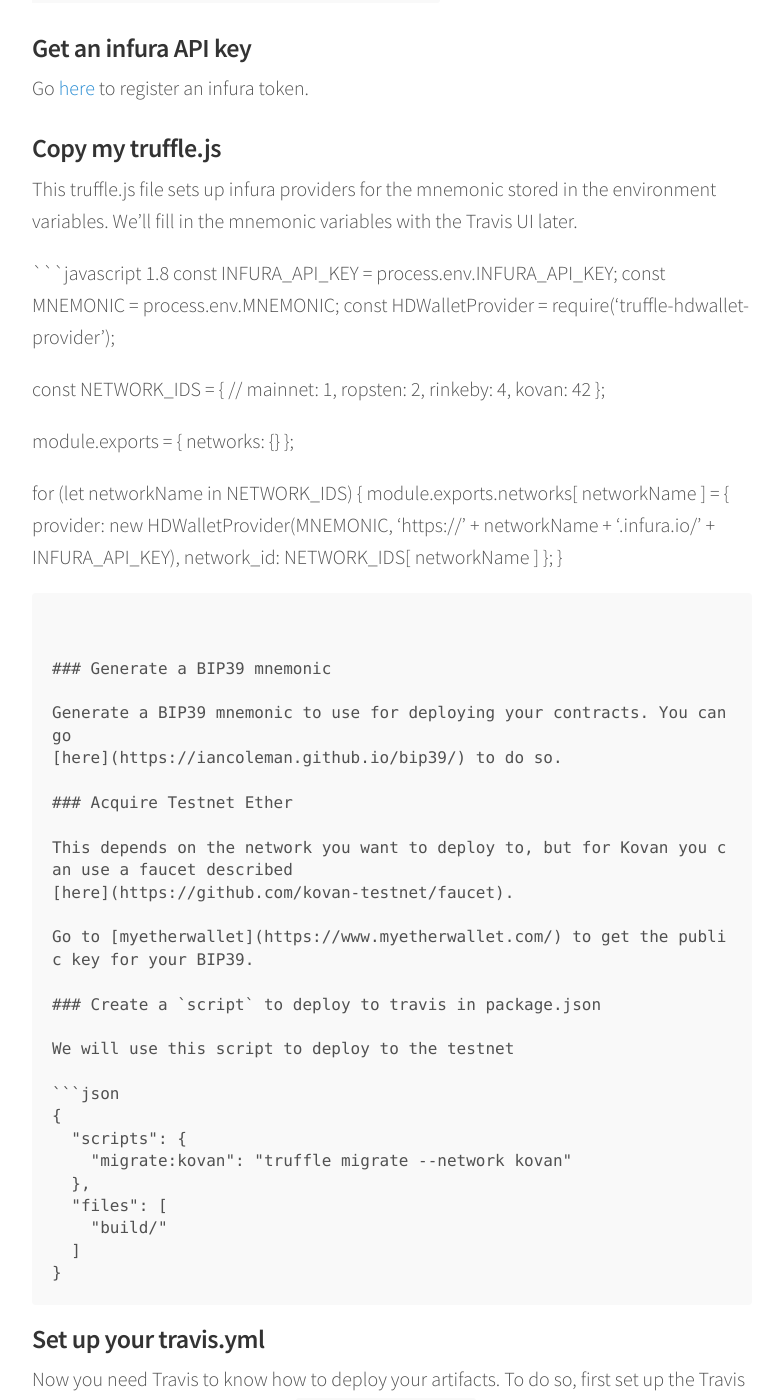
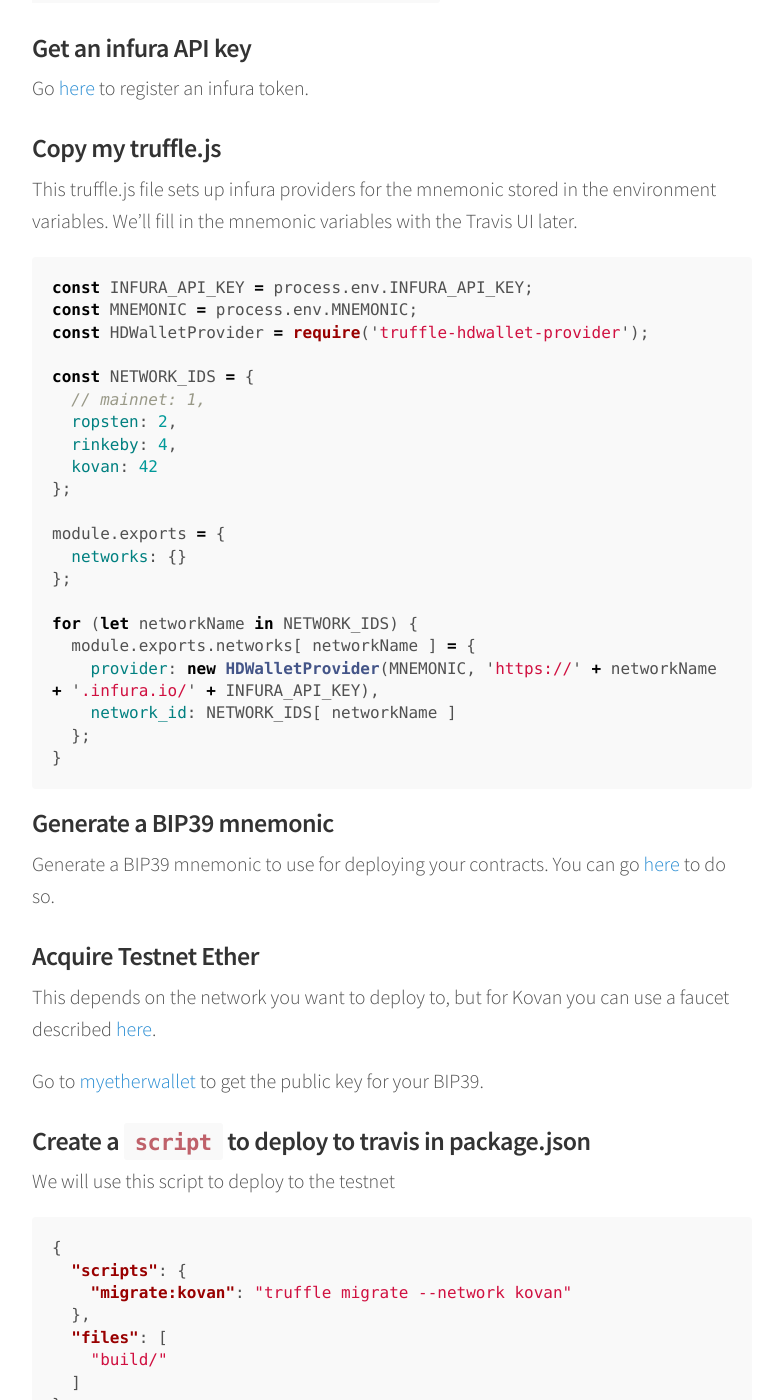
Before and after one commit to moodysalem/moodysalem.github.io, a Jekyll site: the page built from _posts/2017-10-23-Using_Travis_CI_to_Deploy_Ethereum_Smart_Contracts.markdown, in a window 1280 px wide and 1400 px high, scrolled down 1021 px. Shown: the whole window, without its empty margins (248-1028 px from the left). Built offline with Jekyll 4.4.1, drawn with Linux system fonts in a browser that asks for light colours; nearby versions of some CDN libraries; comment, search, counter and statistics services are not loaded.

Commit message:
fix styling

````diff
--- a/_posts/2017-10-23-Using_Travis_CI_to_Deploy_Ethereum_Smart_Contracts.markdown
+++ b/_posts/2017-10-23-Using_Travis_CI_to_Deploy_Ethereum_Smart_Contracts.markdown
@@ -35,7 +35,7 @@
 This truffle.js file sets up infura providers for the mnemonic stored in the environment variables. We'll fill in
 the mnemonic variables with the Travis UI later.
 
-```javascript 1.8
+```javascript
 const INFURA_API_KEY = process.env.INFURA_API_KEY;
 const MNEMONIC = process.env.MNEMONIC;
 const HDWalletProvider = require('truffle-hdwallet-provider');
````
